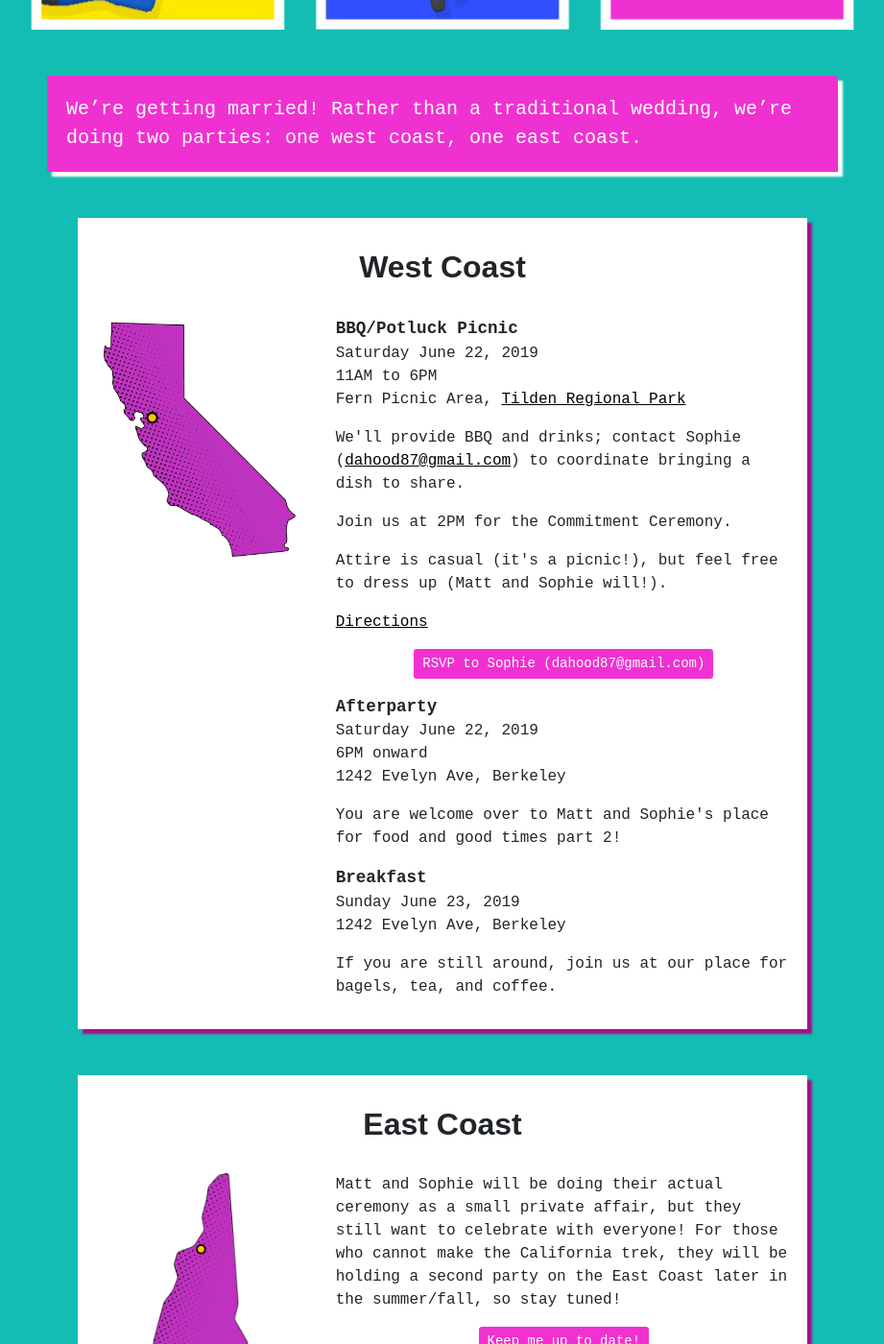
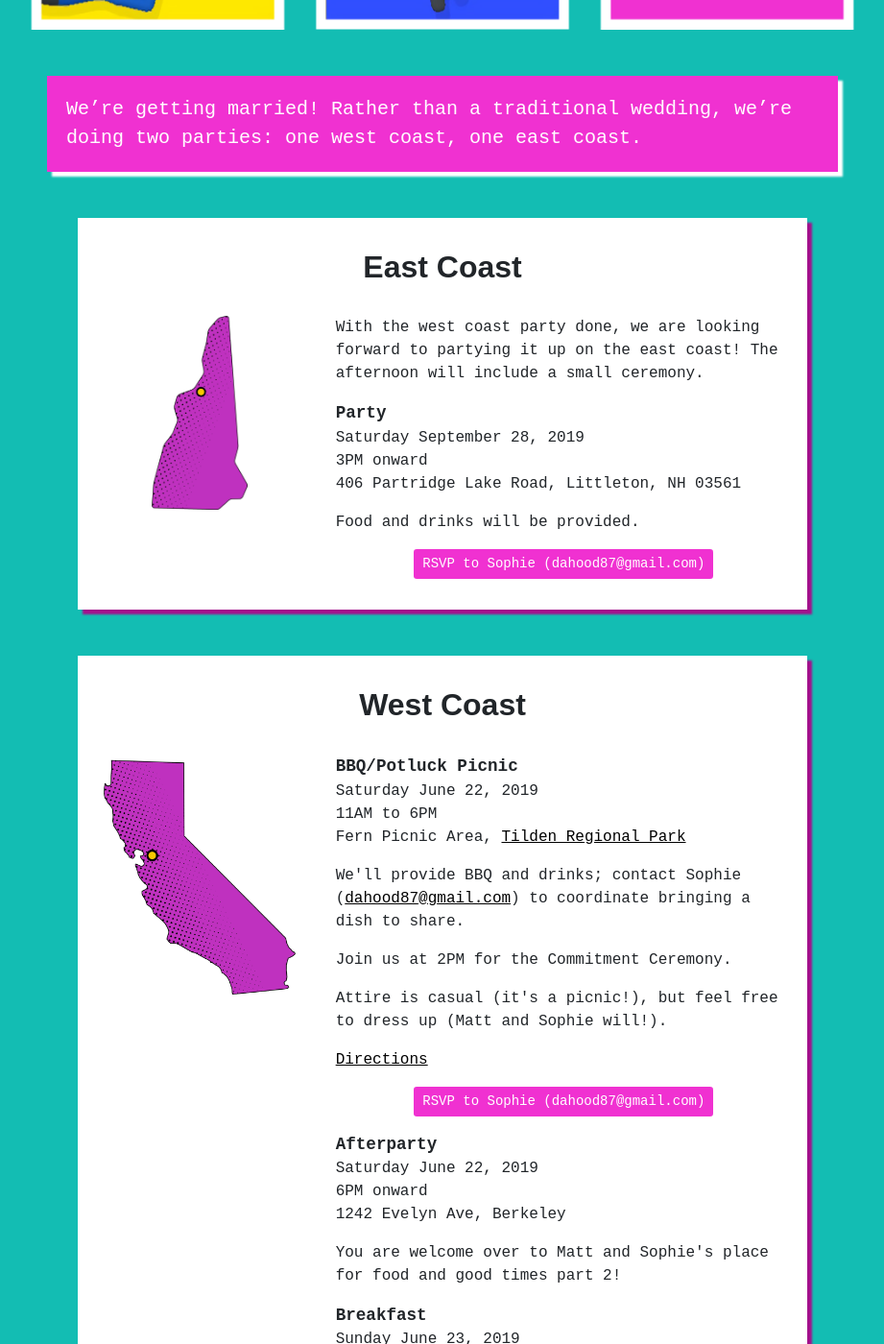
Before and after one commit to dtnaylor/matt-sophie-wedding, a Jekyll site: the page built from www/index.html, in a window 1280 px wide and 1400 px high, scrolled down 396 px. Shown: the whole window at 96% size, without its empty margins (179-1100 px from the left). Built offline with Jekyll 4.4.1, drawn with Linux system fonts in a browser that asks for light colours; nearby versions of some CDN libraries; some web fonts are replaced.

Commit message:
east: Add date/time

```diff
--- a/www/_includes/east.html
+++ b/www/_includes/east.html
@@ -10,8 +10,18 @@
 				<img class="state nh mx-auto d-block" src="{{ site.baseurl }}/images/new_hampshire.png" />
 			</div>  <!-- col -->
 			<div class="col-md-8 col-sm-12 col-xs-12">
-				<p>Matt and Sophie will be doing their actual ceremony as a small private affair, but they still want to celebrate with everyone! For those who cannot make the California trek, they will be holding a second party on the East Coast later in the summer/fall, so stay tuned!</p>
-				<p class="text-center"><a class="btn btn-accent btn-sm" href="mailto:dahood87@gmail.com?subject=I'm intersted in the east coast party!">Keep me up to date!</a></p>
+				<p>With the west coast party done, we are looking forward to partying it up on the east coast! The afternoon will include a small ceremony.</p>
+
+				<p>
+					<span class="title">Party</span><br />
+					<span>Saturday September 28, 2019</span><br />
+					<span>3PM onward</span><br />
+					<span>406 Partridge Lake Road, Littleton, NH 03561</span>
+				</p>
+
+				<p>Food and drinks will be provided.</p>
+
+				<p class="text-center"><a class="btn btn-accent btn-sm" href="mailto:dahood87@gmail.com?subject=I'm coming to the west coast party!">RSVP to Sophie (dahood87@gmail.com)</a></p>
 			</div>  <!-- col -->
 		</div>  <!-- row -->
 	</div>  <!-- col -->
--- a/www/index.html
+++ b/www/index.html
@@ -13,8 +13,8 @@ layout: base
 </div>  <!-- row -->
 
 
+{% include east.html %}
 {% include west.html %}
-{% include east.html %}
 {% include gifts.html %}
 
 <div class="row my-5">
```
